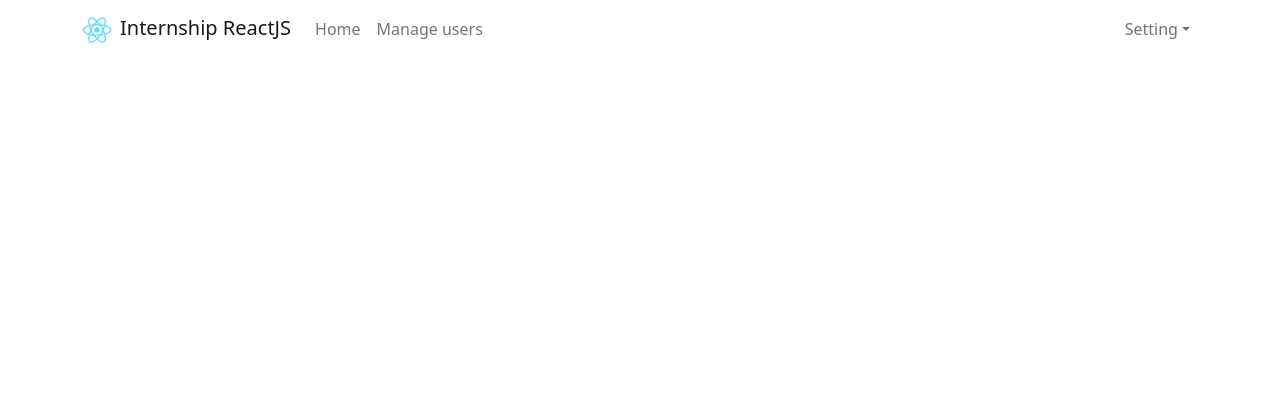
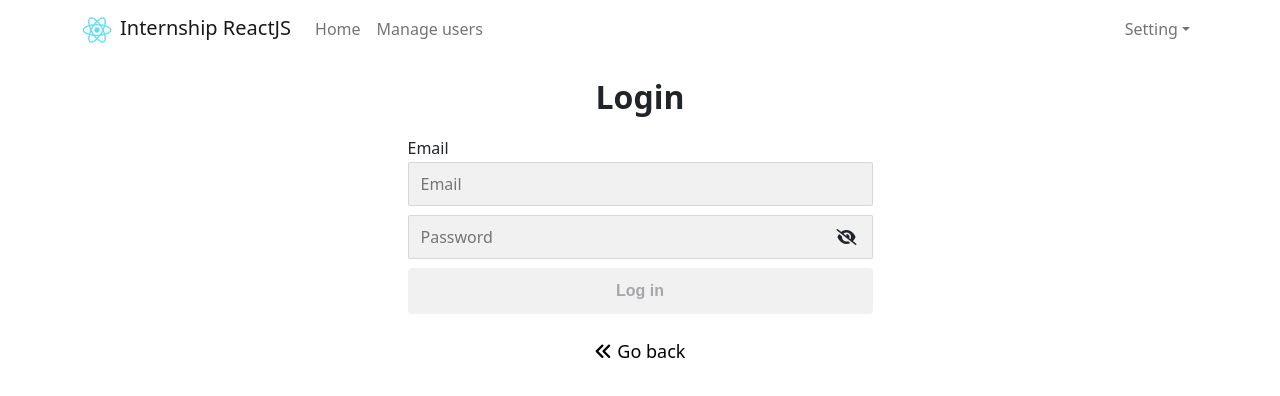
Before and after one commit to minhluquang/InternshipReactLevel, a React (Create React App) app: page /login in a window 1280 px wide. Shown: the top 396 px of the page. Built offline with nearby package versions, Linux system fonts and the light colour scheme.

Commit message:
21. Design login page

```diff
--- a/package.json
+++ b/package.json
@@ -14,6 +14,7 @@
     "react-csv": "2.2.2",
     "react-dom": "^17.0.2",
     "react-paginate": "8.1.2",
+    "react-router-dom": "6.3.0",
     "react-scripts": "4.0.3",
     "react-toastify": "8.2.0",
     "sass": "1.49.10",
--- a/src/App.js
+++ b/src/App.js
@@ -1,5 +1,4 @@
 import Header from "./components/Header";
-import TableUsers from "./components/TableUsers";
 import Container from "react-bootstrap/Container";
 import { Routes, Route } from "react-router-dom";
 
@@ -8,6 +7,8 @@ import "react-toastify/dist/ReactToastify.css";
 
 import "./App.scss";
 import Home from "./components/Home";
+import TableUsers from "./components/TableUsers";
+import Login from "./components/Login";
 
 function App() {
   return (
@@ -18,6 +19,7 @@ function App() {
           <Routes>
             <Route path="/" element={<Home />} />
             <Route path="/users" element={<TableUsers />} />
+            <Route path="/login" element={<Login />} />
           </Routes>
         </Container>
       </div>
--- a/src/components/Header.js
+++ b/src/components/Header.js
@@ -33,8 +33,12 @@ const Header = () => {
             </Nav>
             <Nav>
               <NavDropdown title="Setting" id="basic-nav-dropdown">
-                <NavDropdown.Item href="/login">Login</NavDropdown.Item>
-                <NavDropdown.Item href="/logout">Logout</NavDropdown.Item>
+                <NavLink to="/login" className="dropdown-item">
+                  Login
+                </NavLink>
+                <NavLink to="/logout" className="dropdown-item">
+                  Logout
+                </NavLink>
               </NavDropdown>
             </Nav>
           </Navbar.Collapse>
--- /dev/null
+++ b/src/components/Login.js
@@ -0,0 +1,44 @@
+import { useState } from "react";
+import { NavLink } from "react-router-dom";
+
+import "./Login.scss";
+
+const Login = () => {
+  const [email, setEmail] = useState("");
+  const [password, setPassword] = useState("");
+
+  const [isShowPassword, setIsShowPassword] = useState(false);
+
+  return (
+    <div className="container-login col-5">
+      <h3>Login</h3>
+      <label>Email</label>
+      <input
+        type="text"
+        placeholder="Email"
+        value={email}
+        onChange={(e) => setEmail(e.target.value)}
+      />
+      <div className="password-input">
+        <input
+          type={isShowPassword ? "text" : "password"}
+          placeholder="Password"
+          value={password}
+          onChange={(e) => setPassword(e.target.value)}
+        />
+        <i
+          className={
+            isShowPassword ? "fa-solid fa-eye" : "fa-solid fa-eye-slash"
+          }
+          onClick={() => setIsShowPassword(!isShowPassword)}
+        ></i>
+      </div>
+      <button disabled={email && password ? false : true}>Log in</button>
+      <NavLink to="/" className="go-back">
+        <i className="fa-solid fa-angles-left"></i> Go back
+      </NavLink>
+    </div>
+  );
+};
+
+export default Login;
--- /dev/null
+++ b/src/components/Login.scss
@@ -0,0 +1,97 @@
+.container-login {
+  display: flex;
+  flex-direction: column;
+  margin: 20px auto 0;
+
+  h3 {
+    font-size: 32px;
+    font-weight: bold;
+    text-align: center;
+    margin-bottom: 20px;
+  }
+
+  label {
+    font-weight: 500;
+    font-size: 16px;
+    margin-bottom: 2px;
+  }
+
+  input {
+    margin-bottom: 9px;
+    border-radius: 2px;
+    background-color: rgba(22, 24, 35, 0.06);
+    border: 1px solid rgba(22, 24, 35, 0.12);
+    padding-inline-start: 12px;
+    color: rgb(22, 24, 35);
+    line-height: 100%;
+    outline: none;
+    font-size: 16px;
+    height: 44px;
+    caret-color: rgb(254, 44, 85);
+    width: 100%;
+    padding-inline-end: unset;
+  }
+
+  .password-input {
+    position: relative;
+
+    input {
+      padding-right: 50px;
+    }
+
+    i {
+      right: 0px;
+      position: absolute;
+      height: 44px;
+      line-height: 44px;
+      padding: 0 16px;
+      cursor: pointer;
+    }
+  }
+
+  button {
+    border-radius: 4px;
+    border: none;
+    color: rgb(255, 255, 255);
+    background-color: rgb(254, 44, 85);
+    min-width: 120px;
+    min-height: 46px;
+    font-size: 16px;
+    line-height: 22px;
+    font-weight: 700;
+    font-family: TikTokFont, PingFangSC, sans-serif;
+    display: flex;
+    position: relative;
+    -webkit-box-align: center;
+    align-items: center;
+    -webkit-box-pack: center;
+    justify-content: center;
+    padding: 6px 8px;
+    user-select: none;
+    cursor: pointer;
+    box-sizing: border-box;
+    width: 100%;
+  }
+
+  button[disabled] {
+    border: none;
+    color: rgba(22, 24, 35, 0.34);
+    background-color: rgba(22, 24, 35, 0.06);
+    pointer-events: none;
+  }
+
+  button[disabled="false"] {
+    border: none;
+    color: rgb(255, 255, 255);
+    background-color: rgb(254, 44, 85);
+  }
+
+  .go-back {
+    margin-top: 24px;
+    text-align: center;
+    font-size: 18px;
+    cursor: pointer;
+    color: #000;
+    text-decoration: none;
+  }
+}
```
Also changed, not shown: 1 other file (tests, documents, lock files or other folders).
